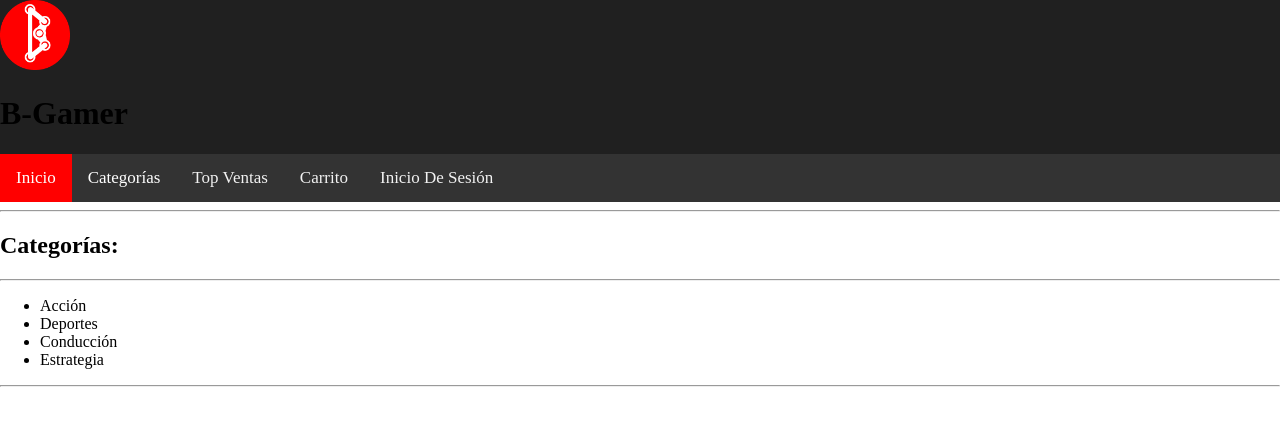
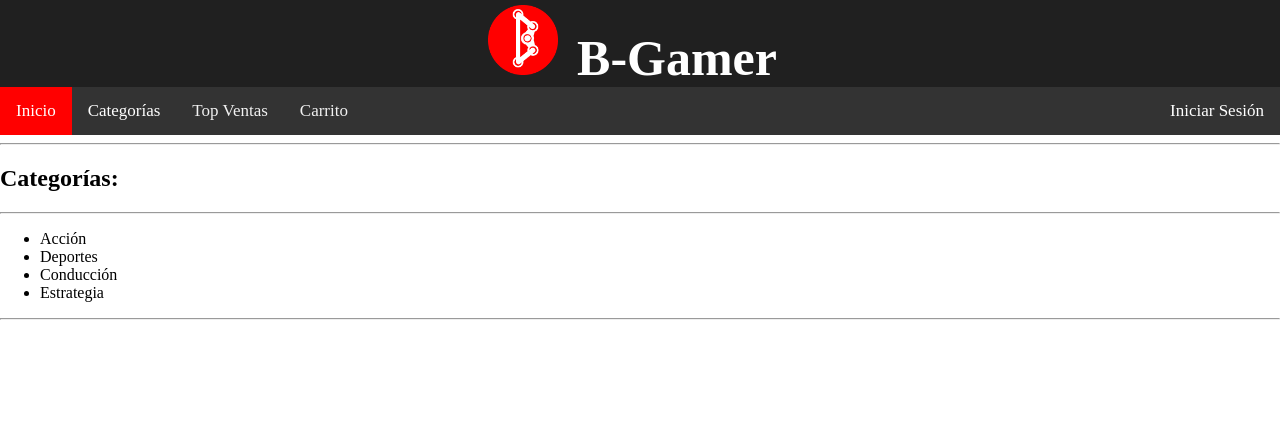
Before and after one commit to DanielRomeroResano/b-gamer, a PHP site: page /B-Gamer.html in a window 1280 px wide. Shown: the top 426 px of the page. Run offline with PHP 8.4, Linux system fonts and the light colour scheme.

Commit message:
cambio header y desplegables funcionando
falta añadir estilos al inicio de sesión (albert la chupa)

```diff
--- a/B-Gamer.html
+++ b/B-Gamer.html
@@ -8,8 +8,7 @@
   <body>
     <header>
       <a href="B-Gamer.html"><img src="img/b-gamer-logo-rojo.png" alt="mainLogo" style="width:70px;height:70px;"></a>
-      <h1>B-Gamer</h1>
-      <!--<p>Wellcome to hideo kojima paradise</p>-->
+      <h1> B-Gamer</h1>
       <div class="topnav">
         <a class="active" href="B-Gamer.html">Inicio</a>
         <div class="Categorías">
@@ -24,7 +23,23 @@
         </div>
         <a href="#Top Ventas">Top Ventas</a>
         <a href="#Carrito">Carrito</a>
-        <a href="Formulario Inicio Sesión.html">Inicio De Sesión</a>
+        <div class="inicioSesion">
+          <button class="dropbtn">Iniciar Sesión
+            <i class="fa fa-caret-down"></i>
+          </button>
+          <div class="inicioSesion-content">
+            <form>
+              Correo Electrónico:<br>
+              <input type="email" name="Correo Electrónico">
+              Contraseña:<br>
+              <input type="password" name="Contraseña" pattern="(?=.*[0-9])(?=.*[A-Za-z]).{2,}">
+              <br>
+              <input type="submit" value="Confirmar">
+              <input type="submit" value="Registrarse">
+          </form>
+          </div>
+        </div>
+
       </div>
     </header>
       <hr/>
--- a/Estilo.css
+++ b/Estilo.css
@@ -1,20 +1,20 @@
 header{
    background-color: rgb(32, 32, 32);
-   text-align: left;
+   text-align: center;
+   vertical-align: middle;
 }
 
-.barraLogo{
-
+header img{
+  position: relative;
+  top: 5px;
+  left: -15px;
+  padding-bottom: 5px
 }
-.barraLogo img{
+header  h1{
   position: relative;
   display: inline;
-  top: 2px
-}
-.barraLogo h1{
-  position: absolute;
-
   color: rgb(255, 255, 255);
+  font-size: 50px
 }
 /* Add a black background color to the top navigation */
 .topnav {
@@ -30,12 +30,14 @@ header{
     padding: 14px 16px;
     text-decoration: none;
     font-size: 17px;
+    /*display: block;*/
 }
 
 /* Change the color of links on hover */
-.topnav a:hover, .Categorías:hover .dropbtn {
+.topnav a:hover, .Categorías:hover .dropbtn, .inicioSesion:hover .dropbtn{
     background-color: #ddd;
     color: black;
+    display: block;
 }
 
 /* Add a color to the active/current link */
@@ -59,6 +61,7 @@ header{
     margin: 0;
 }
 .Categorías-content {
+    float:none;
     display: none;
     position: absolute;
     background-color: #676767;
@@ -69,13 +72,42 @@ header{
 .Categorías:hover .Categorías-content {
     display: block;
 }
-.Categorías-content a {
+.inicioSesion:hover .inicioSesion-content {
+    display: block;
+}
+.inicioSesion {
+    float: right;
+    overflow: hidden;
+}
+/*
+.inicioSesion-content input {
     float: none;
     color: blacrgb(255, 255, 255)k;
     padding: 12px 16px;
     text-decoration: none;
     display: block;
     text-align: left;
+}*/
+.inicioSesion .dropbtn {
+    font-size: 17px;
+    border: none;
+    outline: none;
+    color: white;
+    padding: 14px 16px;
+    background-color: inherit;
+    font-family: inherit;
+    margin: 0;
+}
+.inicioSesion-content {
+    display: none;
+    position: absolute;
+    background-color: #676767;
+    min-width: 160px;
+    box-shadow: 0px 8px 16px 0px rgba(0,0,0,0.2);
+    z-index: 1;
+}
+.inicioSesion-content form{
+    background-color: #676767;
 }
 body{
   margin: 0
```
